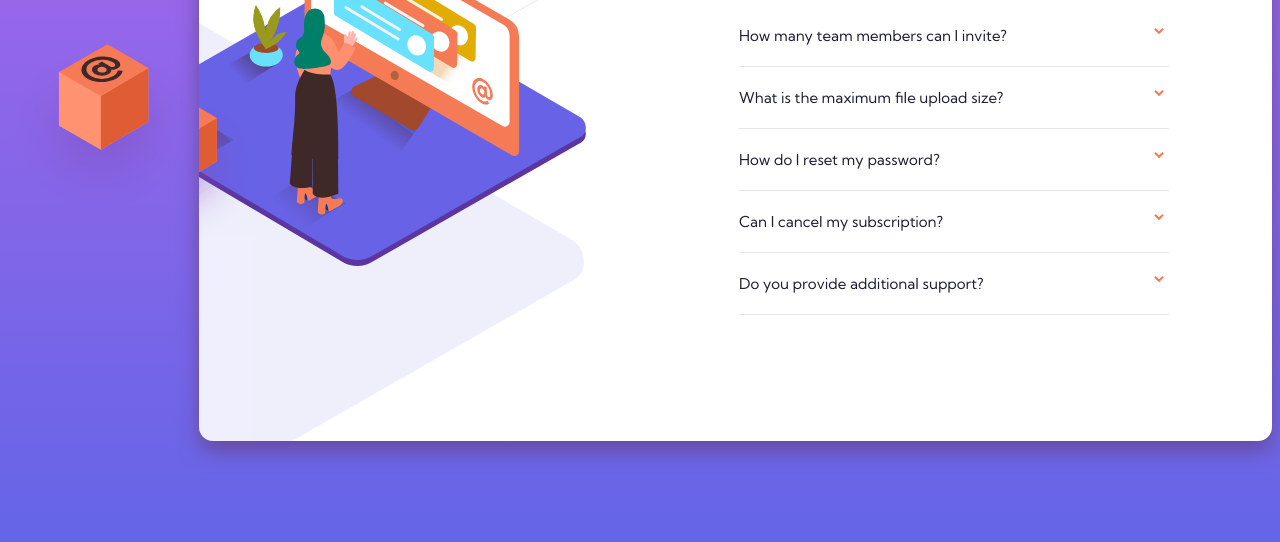
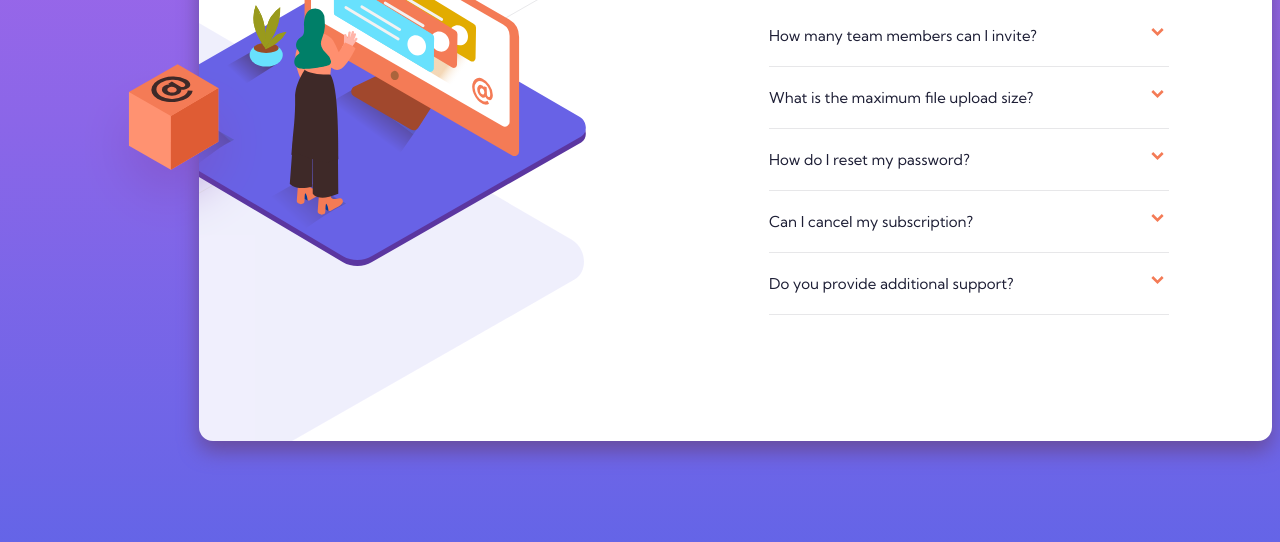
Before and after one commit to xhelal-s/faq-card, a plain HTML site: page index.html in a window 1280 px wide. Shown: the part 274-816 px from the top of the page. Drawn offline with Linux system fonts and the light colour scheme; a script that the page names is missing.

Commit message:
Update styles.css

```diff
--- a/styles.css
+++ b/styles.css
@@ -81,6 +81,10 @@ p {
   display: none;
 }
 
+.box-image {
+  display: none;
+}
+
 .answer {
   display: none;
 }
@@ -88,6 +92,7 @@ p {
 .question {
   display: inline-block;
   margin-right: 20px;
+  cursor: pointer;
 }
 .arrow-down {
   display: inline-block;
@@ -120,6 +125,11 @@ p {
 }
 
 @media only screen and (min-width: 1000px) {
+  .box {
+    display: flex;
+    overflow: hidden;
+  }
+
   .mobile-images {
     display: none;
   }
@@ -141,9 +151,12 @@ p {
     left: -105px;
   }
 
-  .box {
-    display: flex;
-    overflow: hidden;
+  .box-image {
+    display: block;
+    position: relative;
+    top: 20px;
+    left: 70px;
+    z-index: 4;
   }
 
   .faq {
@@ -152,32 +165,17 @@ p {
 
   .faq-container {
     position: relative;
-    left: 520px;
-    width: 430px;
     margin-top: 90px;
+    width: 400px;
+    left: 550px;
     margin-bottom: 90px;
   }
 
   .arrow-down {
     position: absolute;
     right: 5px;
-  }
-
-  .faq-container::before {
-    content: "";
-    position: absolute;
-    top: 180px;
-    left: -148%;
-    width: 155px;
-    height: 155px;
-    background-image: url(images/illustration-box-desktop.svg);
-    background-repeat: no-repeat;
-    background-size: contain;
-    z-index: 3;
-  }
-
-  .box .faq-container::before {
-    overflow: visible;
+    width: 13px;
+    height: auto;
   }
 
   .question:hover {
```
